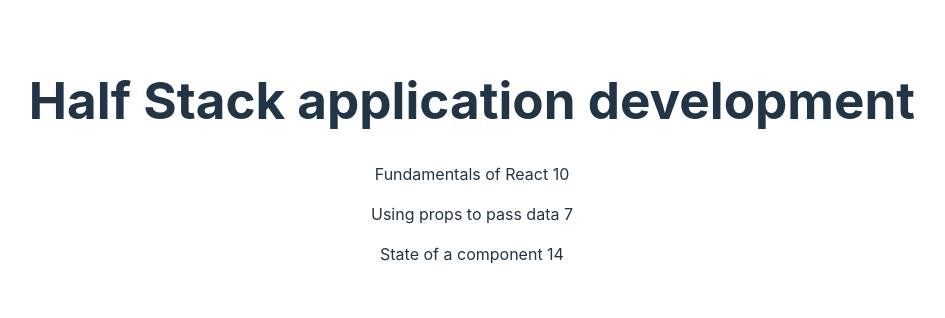
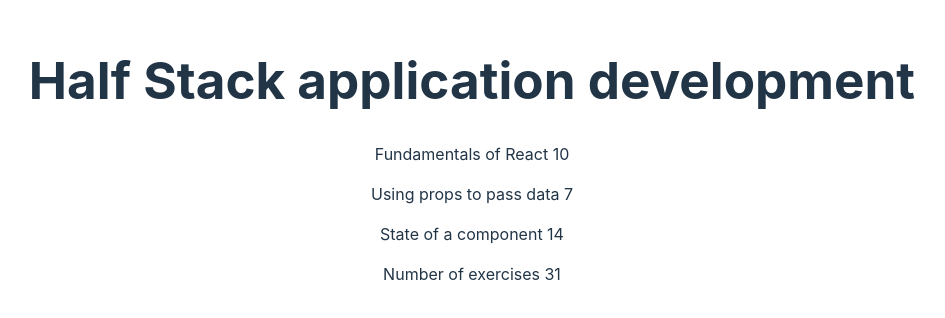
Before and after one commit to hsuyaGurug/FullstackExercises, a React (Vite) app in the folder part 1/1.1 course information step1/: page / in a window 1280 px wide. Shown: the part 240-558 px from the top of the page, without its empty margins (168-1113 px from the left). Built offline with nearby package versions, Linux system fonts and the light colour scheme.

Commit message:
exercise 1 finish

```diff
--- a/part 1/1.1 course information step1/src/App.jsx
+++ b/part 1/1.1 course information step1/src/App.jsx
@@ -18,7 +18,11 @@
 }
 
 const Total = (props) => {
-  <p>Number of exercises {props.Total}</p>
+  return (
+    <>
+      <p>Number of exercises {props.Total}</p>
+    </>
+  )
 }
 
 const App = () => {
```
